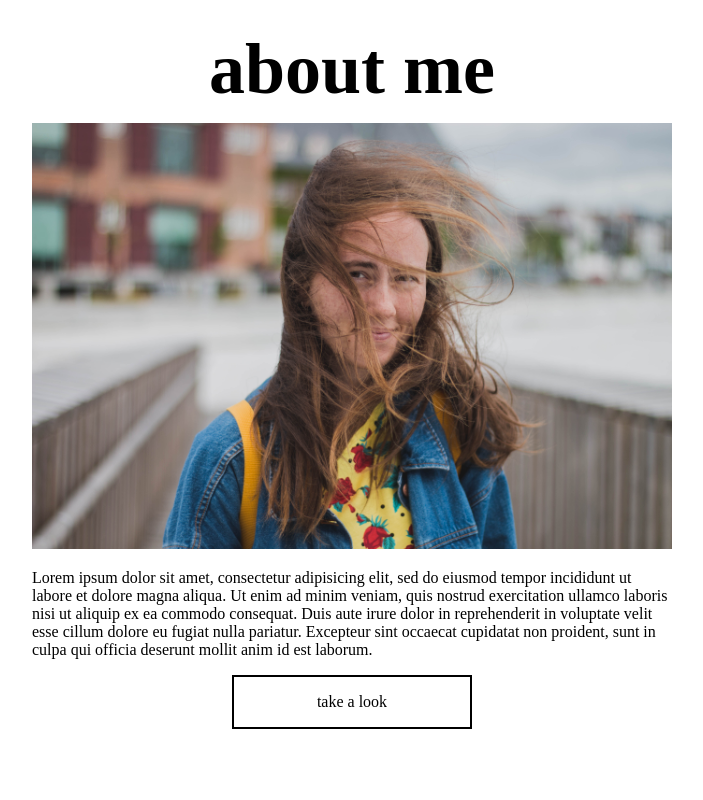
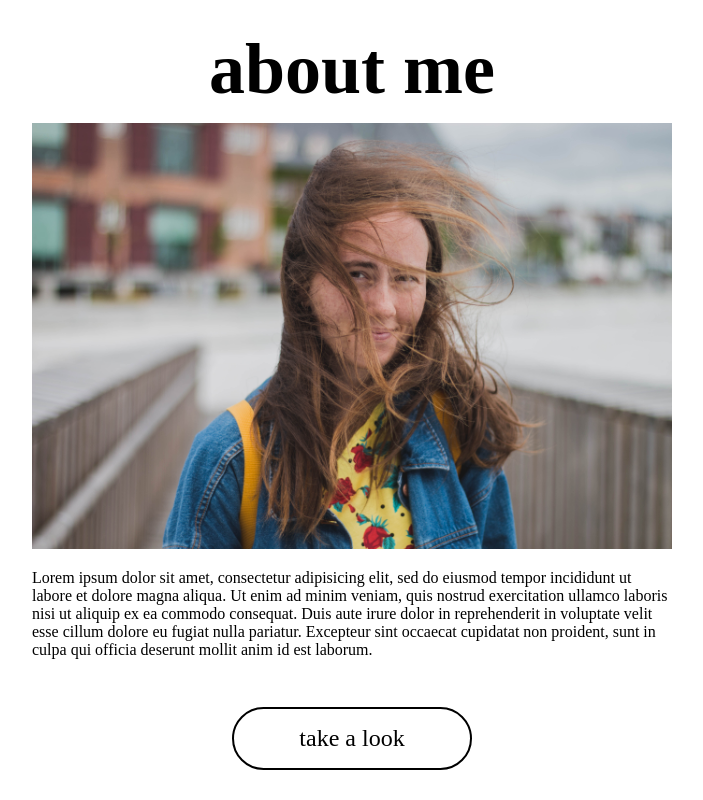
Before and after one commit to saralysgaard/fancy, a plain HTML site: page index.html in a window 1280 px wide. Shown: the part 800-1600 px from the top of the page, without its empty margins (288-991 px from the left). Drawn offline with nearby package versions, Linux system fonts and the light colour scheme; a web font is replaced by a local one.

Commit message:
take a fuckin sip babes

```diff
--- a/assets/css/style.css
+++ b/assets/css/style.css
@@ -53,12 +53,22 @@ body {
 
 .button {
   border: 2px #000 solid;
-  padding: 1em 0;
+  padding: 1rem 0;
   text-decoration: none;
   color: #000;
   width: calc(100%-4px);
   text-align: center;
   display: block;
+  margin-top: 3rem;
+  margin-bottom: 2rem;
+  border-radius: 50px;
+  font-size: 1.5em;
+}
+
+.button:hover {
+  background-color: #232323;
+  color: #FFF;
+  transition: background 350ms ease, color 350ms ease;
 }
 
 .knapp {
```
